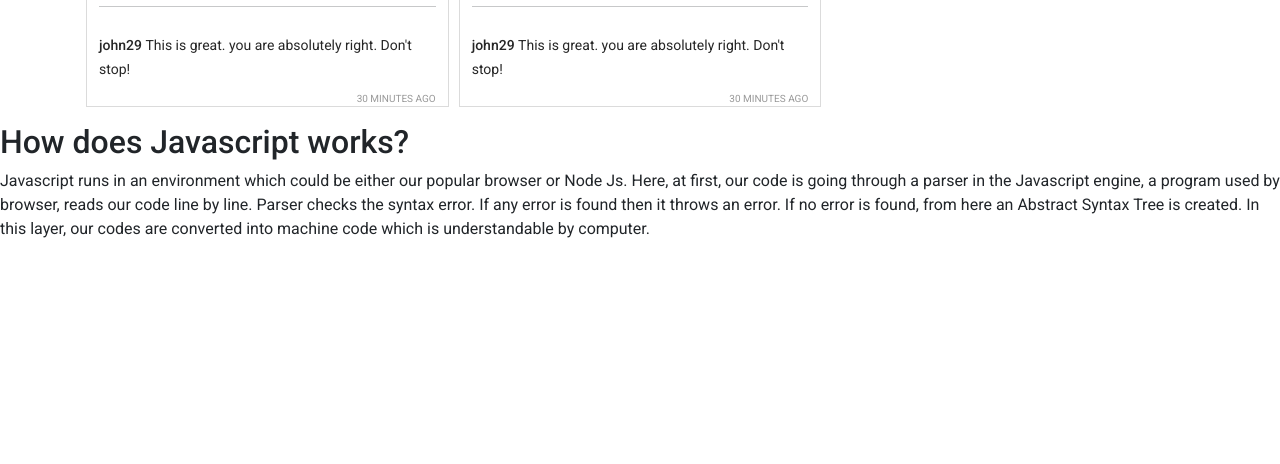
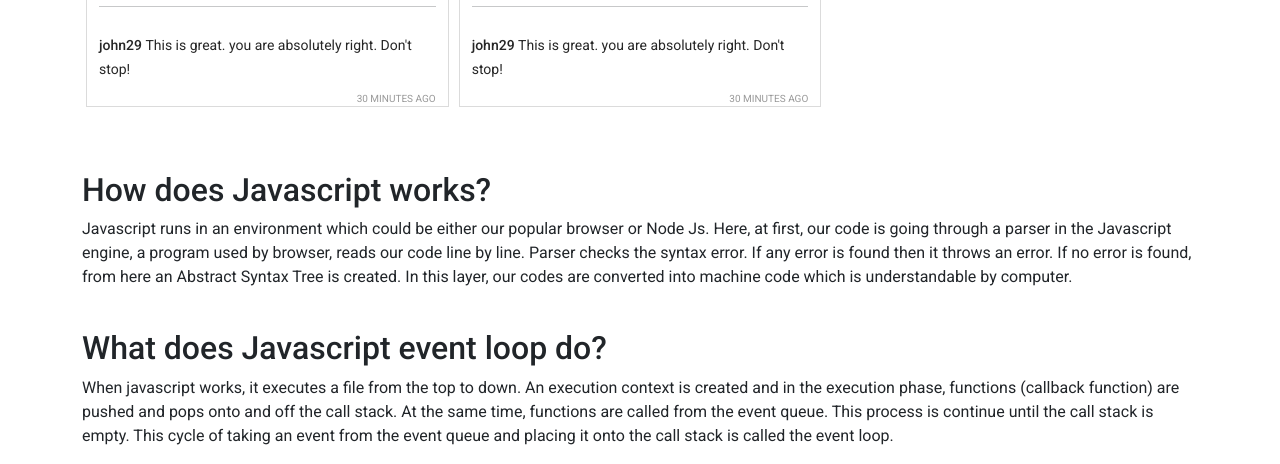
Before and after one commit to Siydulislam/insta-shohor, a plain HTML site: page index.html in a window 1280 px wide. Shown: the part 1425-1889 px from the top of the page. Before the commit the page ends 1682 px from the top, so only its background shows below. Drawn offline with nearby package versions, Linux system fonts and the light colour scheme.

Commit message:
what does javascript event loop do

```diff
--- a/index.html
+++ b/index.html
@@ -57,13 +57,22 @@
             <h1>Reported posts</h1>
         </div>
     </main>
-    <section>
+    <section class="container mt-5">
         <h2>How does Javascript works?</h2>
         <p>Javascript runs in an environment which could be either our popular browser or Node Js. Here, at first, our
             code is going through a parser in the Javascript engine, a program used by browser, reads our code line by
             line. Parser checks the syntax error. If any error is found then it throws an error. If no error is found,
             from here an Abstract Syntax Tree is created. In this layer, our codes are converted into machine code which
             is understandable by computer.</p>
+        <h2></h2>
+        <br>
+        <h2>What does Javascript event loop do?</h2>
+        <p>When javascript works, it executes a file from the top to down. An execution context is created and in the
+            execution phase, functions (callback function) are pushed and pops onto and off the call stack. At the same
+            time, functions are called from the event queue. This process is continue until the call stack is empty.
+            This cycle of taking an event from the event queue and placing it onto the call stack is called the event
+            loop.</p>
+
     </section>
     <footer></footer>
 
```
